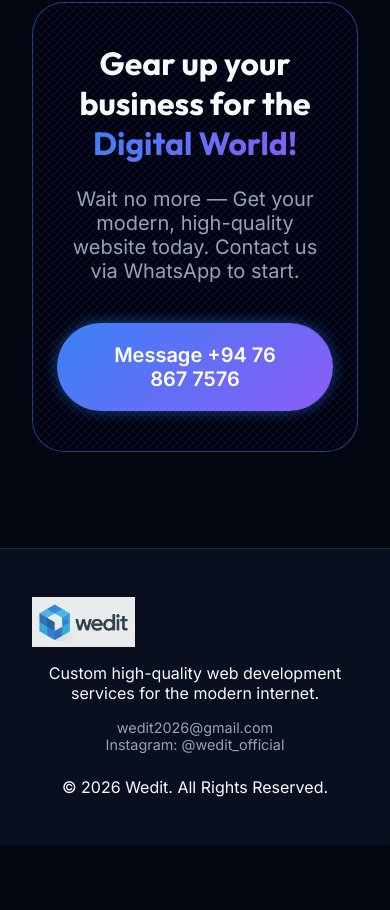
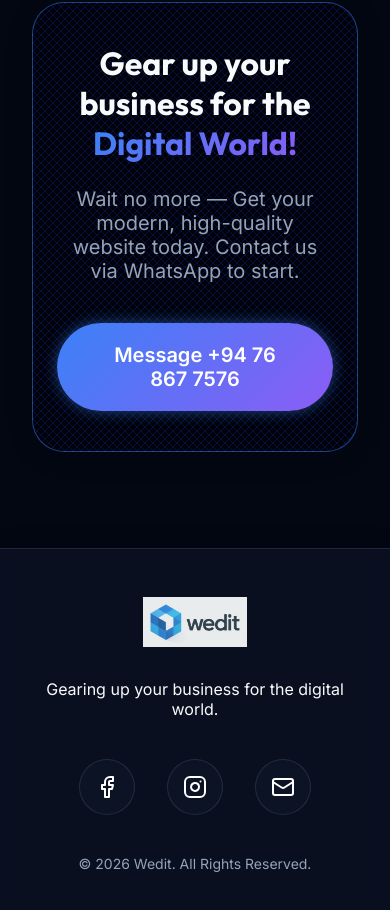
Before and after one commit to mohamedsimam/wedit-website, a React (Vite) app: page / in a window 390 px wide. Shown: the part 5362-6272 px from the top of the page. Before the commit the page ends 6207 px from the top, so only its background shows below. Built offline with nearby package versions, Linux system fonts and the light colour scheme.

Commit message:
Auto-update: Refined branding and mobile responsiveness

```diff
--- a/src/App.jsx
+++ b/src/App.jsx
@@ -275,18 +275,27 @@ function App() {
 
       {/* Footer */}
       <footer className="footer glass">
-        <div className="container footer-content">
-           <div className="footer-brand">
-             <img src="/src/assets/logo-wedit.png" alt="Wedit Logo" className="footer-logo" />
-             <p className="text-muted mt-2">Custom high-quality web development services for the modern internet.</p>
-             <div className="footer-contacts mt-4">
-               <a href="mailto:wedit2026@gmail.com" className="contact-link">wedit2026@gmail.com</a>
-               <a href="https://www.instagram.com/wedit_official?igsh=MWZqaDZ5d25zdHk0ZQ==" target="_blank" rel="noopener noreferrer" className="contact-link">Instagram: @wedit_official</a>
-             </div>
-           </div>
-           <div className="footer-links">
-             <p>&copy; {new Date().getFullYear()} Wedit. All Rights Reserved.</p>
-           </div>
+        <div className="container footer-content-centered">
+            <div className="footer-logo-centered">
+              <img src="/src/assets/logo-wedit.png" alt="Wedit Logo" className="footer-logo" />
+              <p className="text-muted">Gearing up your business for the digital world.</p>
+            </div>
+
+            <div className="footer-socials">
+              <a href="https://www.facebook.com/share/14ZxfHhRhYJ/" target="_blank" rel="noopener noreferrer" className="social-link" title="Facebook">
+                <Facebook size={24} />
+              </a>
+              <a href="https://www.instagram.com/wedit_official?igsh=MWZqaDZ5d25zdHk0ZQ==" target="_blank" rel="noopener noreferrer" className="social-link" title="Instagram">
+                <Instagram size={24} />
+              </a>
+              <a href="mailto:wedit2026@gmail.com" className="social-link" title="Email">
+                <Mail size={24} />
+              </a>
+            </div>
+
+            <div className="footer-legal">
+              <p>&copy; {new Date().getFullYear()} Wedit. All Rights Reserved.</p>
+            </div>
         </div>
       </footer>
     </div>
```
